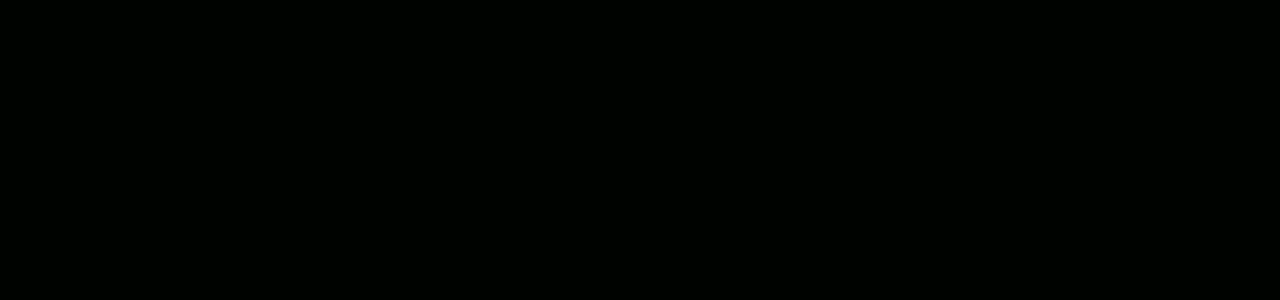
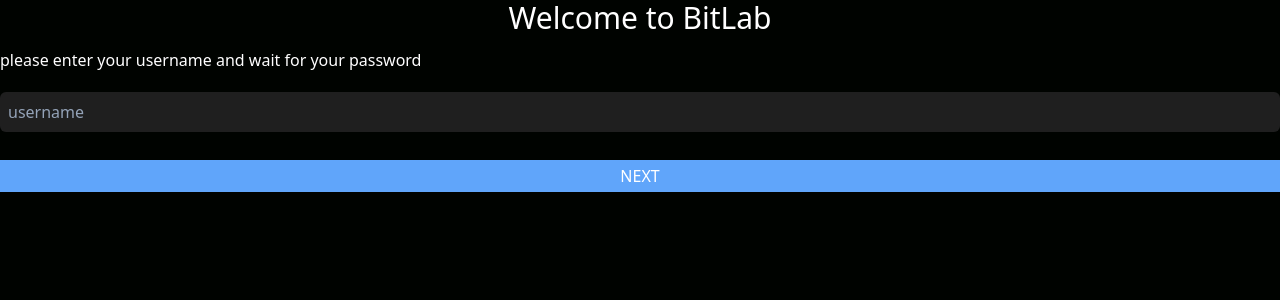
Before and after one commit to AnjanaPrabhath/BitLab, a React (Create React App) app in the folder frontend/: page /registration in a window 1280 px wide. Before the commit this address had no page. Shown: the top 300 px of the page. Built offline with nearby package versions, Linux system fonts and the light colour scheme.

Commit message:
registration form

```diff
--- a/frontend/src/App.js
+++ b/frontend/src/App.js
@@ -8,6 +8,7 @@
 import StudentDetails from './Pages/StudentDetails';
 import EditPersonalDetails from './Pages/EditPersonalDetails';
 import SessionPassword from './Pages/SessionPassword'
+import Registration from './Pages/bhagya/Registration';
 
 
 function App() {
@@ -19,6 +20,7 @@
         <Routes>
             <Route path='/' element={<LandingPage/>} />
             <Route path='/login' element={<LoginPage/>} />
+            <Route path='/registration' element={<Registration/>} />
             <Route path='/admin' element={<AdminPage/>} />
             <Route path='/admin/academic_period' element={<AcademicPeriod/>} />
             <Route path='/admin/sandani/learning_portal' element={<LearningPortal/>} />
--- a/frontend/src/Components/LoginForm.jsx
+++ b/frontend/src/Components/LoginForm.jsx
@@ -1,6 +1,7 @@
 import React from 'react'
 import { Link } from 'react-router-dom'
 import LoginWithPassword from './LoginWithPassword'
+
 
 
 const LoginForm = ({toggleTurn}) => {
@@ -17,6 +18,14 @@
                 />
             </div>
             <div>
+
+            <p className='text-center'>if you dont have account,
+            <Link to='/registration'>
+            <span className='text-center underline'>register now</span >
+            </Link>
+            </p>
+
+
               <Link to={LoginWithPassword}>
                 <button className='bg-blue-400 my-5 px-4 py-1 w-full' onClick={toggleTurn}>NEXT</button>
               </Link>
--- a/frontend/src/Pages/bhagya/Registration.jsx
+++ b/frontend/src/Pages/bhagya/Registration.jsx
@@ -1,8 +1,25 @@
 import React from 'react'
+import { Link } from 'react-router-dom'
 
 const Registration = () => {
   return (
-    <div>Registration</div>
+    <div className='text-white'>
+    <h1 className='text-3xl font-medium text-center'>Welcome to BitLab</h1>
+    <p className='py-3'>please enter your username and wait for your password </p>
+    <div>
+        <div>
+            <input type="text"
+            placeholder='username'
+            className='bg-[#1f1f1f] placeholder-slate-400 text-[#d0d0d0]  rounded-md px-2 py-2 my-2 border-blue-400 w-full'
+            />
+        </div>
+        <div>
+          <Link to=''>
+            <button className='bg-blue-400 my-5 px-4 py-1 w-full' >NEXT</button>
+          </Link>
+        </div>
+    </div>
+</div>
   )
 }
 
```
